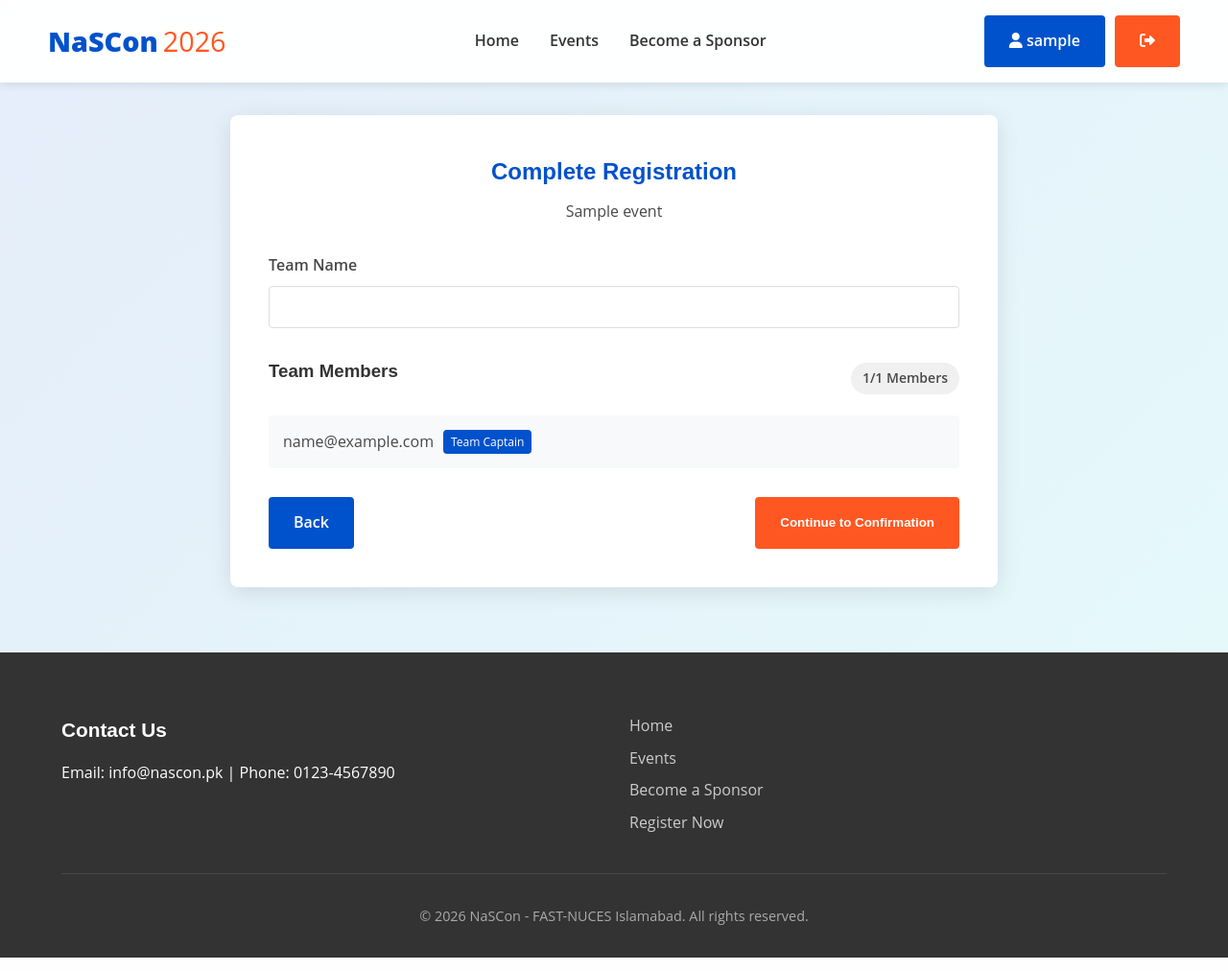
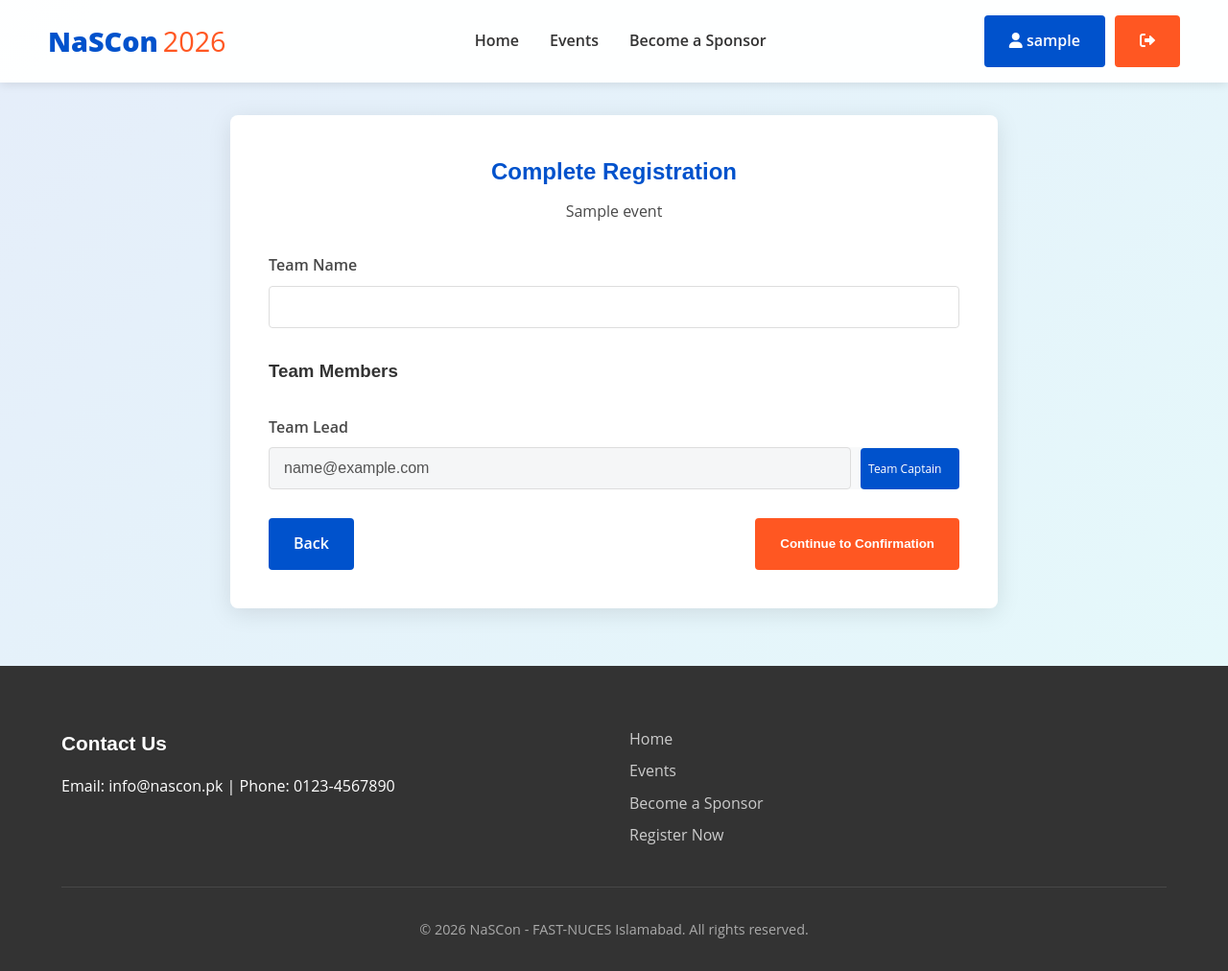
Before and after one commit to RafayAhmad7548/Nascon26, a Django app: page /events/register/1/team/ in a window 1280 px wide. Shown: the whole page at 96% size. Run offline with Django 5.2, Linux system fonts and the light colour scheme; a user stored in the database is signed in; tables that the repository leaves empty hold one stand-in row (values such as "Sample post").

Commit message:
djangofied team event registrations thingy

```diff
--- a/nascon/forms.py
+++ b/nascon/forms.py
@@ -1,5 +1,7 @@
 from django import forms
-from .models import User
+from django.db.models import Q
+from django.db.models.utils import make_model_tuple
+from .models import Event, ParticipantEvent, Team, User
 
 class SignupForm(forms.ModelForm):
 
@@ -48,10 +50,51 @@
     password = forms.CharField(widget=forms.PasswordInput(attrs={'class': 'form-control'}))
 
     def clean_email(self):
-        email = self.cleaned_data['email']
+        email = self.cleaned_data.get('email')
         try:
             User.objects.get(email=email)
         except User.DoesNotExist:
             raise forms.ValidationError('Email not registered', code='not registered')
 
         return email
+
+
+class TeamForm(forms.Form):
+    team_name = forms.CharField(max_length=255, required=True, widget=forms.TextInput(attrs={'class': 'form-control'}))
+    event = forms.IntegerField(widget=forms.HiddenInput())
+    team_lead =  forms.EmailField(max_length=255, disabled=True, widget=forms.EmailInput(attrs={'class': 'form-control',}))
+
+    def __init__(self, num_members: int, *args, **kwargs):
+        super().__init__(*args, **kwargs)
+        self.num_members = num_members
+
+        for i in range(1, self.num_members):
+            self.fields[f'member_{i}'] = forms.EmailField(max_length=255, required=False, widget=forms.EmailInput(attrs={'class': 'form-control'}))
+
+    def clean(self):
+        super().clean()
+
+        team_name = self.cleaned_data.get('team_name')
+        event = self.cleaned_data.get('event')
+        try:
+            Team.objects.get(team_name=team_name, event=event)
+            self.add_error('team_name', forms.ValidationError('Team name not available', code='not available'))
+        except Team.DoesNotExist:
+            members = []
+            # remove empty fields
+            for i in range(1, self.num_members):
+                member = self.cleaned_data.get(f'member_{i}')
+                if member == '':
+                    self.cleaned_data.pop(f'member_{i}')
+                else:
+                    try:
+                        user = User.objects.get(email=member, role='participant')
+                        ParticipantEvent.objects.get(pk=(user.id, event)) # type: ignore
+                        members.append(member)
+                    except User.DoesNotExist:
+                        self.add_error(f'member_{i}', error=forms.ValidationError('Participant does not exist'))
+                    except ParticipantEvent.DoesNotExist:
+                        self.add_error(f'member_{i}', error=forms.ValidationError('Participant already registered for this event'))
+
+            if len(members) != len(set(members)):
+                raise forms.ValidationError('Team members must be unique', code='must be unique')
--- a/nascon/models.py
+++ b/nascon/models.py
@@ -105,7 +105,11 @@
 
 class Team(models.Model):
     team_id = models.AutoField(primary_key=True)
-    team_name = models.CharField(unique=True, max_length=255)
+    team_name = models.CharField(max_length=255)
     max_size = models.IntegerField()
     score = models.IntegerField(blank=True, null=True)
+    event = models.ForeignKey(Event, on_delete=models.DO_NOTHING)
     paymentid = models.ForeignKey(Payment, on_delete=models.DO_NOTHING)
+
+    class Meta:
+        unique_together = (('team_name', 'event'))
--- a/nascon/static/nascon/css/main.css
+++ b/nascon/static/nascon/css/main.css
@@ -418,3 +418,17 @@
 from {opacity: 1;}
 to {opacity: 0; visibility: hidden;}
 }
+
+.error-message {
+    color: #dc3545;
+    font-size: 14px;
+    margin-top: 5px;
+}
+
+.non-field-errors {
+    background-color: rgba(231, 76, 60, 0.1);
+    border-left: 3px solid #e74c3c;
+    padding: 0.8rem;
+    margin-bottom: 1.5rem;
+    border-radius: 0 4px 4px 0;
+}
--- a/nascon/static/nascon/css/pages/registration.css
+++ b/nascon/static/nascon/css/pages/registration.css
@@ -129,7 +129,6 @@
 
 .team-captain {
     background-color: #f8f9fa;
-    padding: 15px;
     border-radius: 4px;
     margin-bottom: 15px;
     display: flex;
@@ -139,10 +138,11 @@
 .captain-label {
     background-color: var(--primary-color);
     color: white;
-    padding: 3px 8px;
+    padding: 12px 8px;
     border-radius: 4px;
     font-size: 12px;
     margin-left: 10px;
+    width: 120px;
 }
 
 .member-row {
--- a/nascon/templates/nascon/team_create.html
+++ b/nascon/templates/nascon/team_create.html
@@ -16,37 +16,57 @@
                 <p>{{ event.event_name }}</p>
             </div>
 
-            <form method="post" action="{% url 'team_create' event.event_id %}" class="team-form">
+            <form method="post" action="{% url 'team_create' event.event_id %}?{{ query_params }}" class="team-form" novalidate>
                 {% csrf_token %}
 
+
                 <div class="form-group">
-                    <label for="team_name">Team Name</label>
-                    <input type="text" id="team_name" name="team_name" required>
-                    <div id="team-name-validation" class="validation-message"></div>
+                    <label for="{{ form.team_name.id_for_label }}">Team Name</label>
+                    {{ form.team_name }}
+                    {% if form.team_name.errors %}
+                    <div class="error-message">{{ form.team_name.errors }}</div>
+                    {% endif %}
                 </div>
+
 
                 <div class="team-members">
                     <div class="members-header">
                         <h3>Team Members</h3>
-                        <div class="members-counter">
-                            <span id="membersCount">1/{{ event.max_participants }}</span> Members
-                        </div>
                     </div>
 
-                    <div class="team-captain">
-                        <span>{{ request.user.email }}</span>
-                        <span class="captain-label">Team Captain</span>
+                    {{ form.event }}
+
+                    <div class="form-group">
+                        <label for="{{ form.team_lead.id_for_label }}">Team Lead</label>
+                        <div class="team-captain">
+                            {{ form.team_lead }}
+                            <span class="captain-label">Team Captain</span>
+                        </div>
+                        {% if form.team_lead.errors %}
+                        <div class="error-message">{{ form.team_lead.errors }}</div>
+                        {% endif %}
                     </div>
 
-                    {% if is_team %}
-                    <div id="membersList">
-                        <!-- Dynamic member rows will be added here -->
+                    {% for field in form %}
+                        {% if field.name != 'team_name' and field.name != 'event' and field.name != 'team_lead' %}
+                            <div class="form-group">
+                            <label for="{{ field.id_for_label }}">{{ field.label }}</label>
+                                {{ field }}
+                                {% if field.errors %}
+                                <div class="error-message">{{ field.errors }}</div>
+                                {% endif %}
+                            </div>
+                        {% endif %}
+                    {% endfor%}
+
+                    {% if form.non_field_errors %}
+                    <div class="non-field-errors">
+                        {% for error in form.non_field_errors %}
+                        <p class="error-message">{{ error }}</p>
+                        {% endfor %}
                     </div>
+                    {% endif %}
 
-                    <button type="button" id="addMemberBtn" class="add-member">
-                        <i class="fa fa-plus"></i> Add Team Member
-                    </button>
-                    {% endif %}
                 </div>
 
                 <div class="actions">
@@ -58,109 +78,3 @@
     </div>
 </section>
 {% endblock %}
-
-{% block extra_js %}
-<script>
-    document.addEventListener('DOMContentLoaded', function() {
-        // Team name validation
-        const teamNameInput = document.getElementById('team_name');
-        const teamNameValidation = document.getElementById('team-name-validation');
-
-        teamNameInput.addEventListener('blur', function() {
-            if (teamNameInput.value) {
-                // Check if team name is available
-                fetch(`/api/check-team-name/?name=${encodeURIComponent(teamNameInput.value)}`)
-                    .then(response => response.json())
-                    .then(data => {
-                        if (data.exists) {
-                            teamNameValidation.textContent = "Team name is already taken";
-                            teamNameValidation.className = "validation-message invalid";
-                        } else {
-                            teamNameValidation.textContent = "Team name is available";
-                            teamNameValidation.className = "validation-message valid";
-                        }
-                    });
-            }
-        });
-
-        // Only initialize team member functionality if it's team registration
-        {% if is_team %}
-        // Handle adding/removing team members
-        const addMemberBtn = document.getElementById('addMemberBtn');
-        const membersList = document.getElementById('membersList');
-        const membersCount = document.getElementById('membersCount');
-        const maxMembers = {{ event.max_participants }};
-
-        // Add member row
-        addMemberBtn.addEventListener('click', function() {
-            const currentCount = membersList.querySelectorAll('.member-row').length + 1; // +1 for captain
-
-            if (currentCount < maxMembers) {
-                const memberRow = document.createElement('div');
-                memberRow.className = 'member-row';
-                memberRow.innerHTML = `
-                    <div class="member-email">
-                        <input type="email" name="member_email" placeholder="Team member's email address" required>
-                        <div class="validation-message"></div>
-                    </div>
-                    <button type="button" class="remove-member">×</button>
-                `;
-                membersList.appendChild(memberRow);
-                updateCounter();
-
-                // Add validation for this new email field
-                const emailInput = memberRow.querySelector('input[type="email"]');
-                const validationMessage = memberRow.querySelector('.validation-message');
-
-                emailInput.addEventListener('blur', function() {
-                    validateMemberEmail(emailInput, validationMessage);
-                });
-            }
-        });
-
-        // Remove member functionality
-        membersList.addEventListener('click', function(e) {
-            if (e.target.classList.contains('remove-member')) {
-                e.target.closest('.member-row').remove();
-                updateCounter();
-            }
-        });
-
-        function updateCounter() {
-            const currentCount = membersList.querySelectorAll('.member-row').length + 1; // +1 for captain
-            membersCount.textContent = `${currentCount}/${maxMembers}`;
-
-            // Disable add button if max reached
-            if (currentCount >= maxMembers) {
-                addMemberBtn.disabled = true;
-                addMemberBtn.style.opacity = '0.5';
-            } else {
-                addMemberBtn.disabled = false;
-                addMemberBtn.style.opacity = '1';
-            }
-        }
-
-        function validateMemberEmail(emailInput, validationElement) {
-            const email = emailInput.value;
-
-            if (email) {
-                fetch(`/api/check-member-email/?email=${encodeURIComponent(email)}`)
-                    .then(response => response.json())
-                    .then(data => {
-                        if (data.exists && data.is_participant) {
-                            validationElement.textContent = "✓ Valid participant";
-                            validationElement.className = "validation-message valid";
-                        } else if (data.exists) {
-                            validationElement.textContent = "✕ User exists but is not a participant";
-                            validationElement.className = "validation-message invalid";
-                        } else {
-                            validationElement.textContent = "✕ Email not registered";
-                            validationElement.className = "validation-message invalid";
-                        }
-                    });
-            }
-        }
-        {% endif %}
-    });
-</script>
-{% endblock %}
--- a/nascon/urls.py
+++ b/nascon/urls.py
@@ -13,6 +13,4 @@
     path('events/register/<int:event_id>/', views.event_register, name='event_register'),
     path('events/register/<int:event_id>/team/', views.team_create, name='team_create'),
     path('events/register/<int:event_id>/confirm/', views.registration_confirm, name='registration_confirm'),
-    path('api/check-team-name/', views.check_team_name, name='check_team_name'),
-    path('api/check-member-email/', views.check_member_email, name='check_member_email'),
 ]
--- a/nascon/views.py
+++ b/nascon/views.py
@@ -1,13 +1,14 @@
+from typing import Any
 from django.forms import ValidationError
 from django.shortcuts import render, redirect
 from django.contrib import messages
 from .models import Event, SponsorshipPackage
-from .forms import SignupForm
+from .forms import SignupForm, TeamForm
 from django.contrib.auth import authenticate, login, logout
 from django.http import JsonResponse
 from .models import Event, User, Sponsor, ParticipantEvent, Payment, Team
 from django.contrib.auth.decorators import login_required
-from .forms import SignupForm, LoginForm
+from .forms import SignupForm, LoginForm, TeamForm
 from functools import wraps
 
 
@@ -16,10 +17,10 @@
         @wraps(view)
         @login_required
         def wrapper(request, *args, **kwargs):
-            print('wrapper called')
             if request.user.role != role:
                 messages.error(request, f'This page is restricted to {role}')
-                return redirect('home')
+                # redirect to last page
+                return redirect(request.META.get('HTTP_REFERER'))
 
             return view(request, *args, **kwargs)
 
@@ -89,7 +90,7 @@
 @role_required('sponsor')
 def sponsor_view(request):
     """View for the main sponsor page showing available packages"""
-    # Dummy data for packages
+
     packages = SponsorshipPackage.objects.all()
 
     benefits_list = []
@@ -109,7 +110,6 @@
 
     package = SponsorshipPackage.objects.get(package_id__exact=package_id)
 
-    # Get events from database or use dummy data
     events = Event.objects.all()
 
     return render(request, 'nascon/sponsor_events.html', {
@@ -128,14 +128,13 @@
         package = SponsorshipPackage.objects.get(package_id=package_id)
         event = Event.objects.get(event_id=event_id)
 
-        # Insert into Sponsor table (avoid duplicates in keys)
         sponsor_obj, created = Sponsor.objects.get_or_create(
             sponsor_id=user,
             event_id=event,
             defaults={'package': package}
         )
         if not created:
-            sponsor_obj.package = package  # Update package if already exists
+            sponsor_obj.package = package
         sponsor_obj.save()
 
         return render(request, 'nascon/sponsor_confirm.html', {
@@ -145,30 +144,24 @@
 
     return redirect('sponsor')
 
-@login_required
+@role_required('participant')
 def event_register(request, event_id):
     """First page: Choose solo or team participation"""
-    # Get event details
+
     try:
         event = Event.objects.get(event_id=event_id)
     except Event.DoesNotExist:
         messages.error(request, "Event not found.")
         return redirect('events')
 
-    # Check user role is participant
-    if request.user.role != 'participant':
-        messages.error(request, "Only participants can register for events.")
-        return redirect('events')
-
-    # Check registration deadline
     from datetime import date
     if event.registration_last_date < date.today():
         messages.error(request, "Registration deadline has passed.")
         return redirect('events')
 
-    return render(request, 'nascon/event_register.html', {'event': event})
+    return render(request, 'nascon/event_register.html', { 'event': event })
 
-@login_required
+@role_required('participant')
 def team_create(request, event_id):
     """Second page: Create team or register solo"""
     try:
@@ -177,41 +170,39 @@
         messages.error(request, "Event not found.")
         return redirect('events')
 
-    # Get registration type
     registration_type = request.GET.get('type', 'solo')
-    is_team = registration_type == 'team'
+    num_members = 1 if registration_type == 'solo' else event.max_participants
 
     if request.method == 'POST':
-        # Process form submission
-        team_name = request.POST.get('team_name')
-        member_emails = request.POST.getlist('member_email')
 
-        # Store in session for confirmation page
-        request.session['registration_data'] = {
-            'event_id': event_id,
-            'team_name': team_name,
-            'member_emails': member_emails,
-            'is_team': is_team
-        }
+        form = TeamForm(num_members, request.POST, initial={ 'event': event_id, 'team_lead': request.user.email })
+        if form.is_valid():
 
-        return redirect('registration_confirm', event_id=event_id)
+            request.session['team_form_data'] = form.cleaned_data
+            return redirect('registration_confirm', event_id=event_id)
 
-    return render(request, 'nascon/team_create.html', {
-        'event': event,
-        'is_team': is_team
-    })
+    else:
+        form = TeamForm(num_members, initial={ 'event': event_id, 'team_lead': request.user.email })
 
-@login_required
+    query_params = request.GET.urlencode()
+    return render(request, 'nascon/team_create.html', { 'form': form, 'event': event, 'query_params': query_params })
+
+@role_required('participant')
 def registration_confirm(request, event_id):
     """Third page: Confirm and complete registration"""
-    # Get data from session
-    registration_data = request.session.get('registration_data', {})
-
     try:
         event = Event.objects.get(event_id=event_id)
     except Event.DoesNotExist:
         messages.error(request, "Event not found.")
         return redirect('events')
+
+    cleaned_data: dict[str, Any] = request.session.get('team_form_data', {})
+
+    member_emails = []
+    for k,v in cleaned_data.items():
+        if k.startswith('member_'):
+            member_emails.append(v)
+
 
     if request.method == 'POST':
         # Create payment with 3-day due date
@@ -223,9 +214,10 @@
 
         # Create team
         team = Team.objects.create(
-            team_name=registration_data['team_name'],
+            team_name=cleaned_data['team_name'],
             max_size=event.max_participants,
             score=0,
+            event=event,
             paymentid=payment
         )
         # Create participant-event record for team captain
@@ -234,45 +226,20 @@
             event_id=event,
             team=team
         )
-        # Create participant-event records for team members
-        if registration_data.get('is_team'):
-            for email in registration_data.get('member_emails', []):
-                if email:
-                    try:
-                        member = User.objects.get(email=email, role='participant')
-                        ParticipantEvent.objects.create(
-                            participant_id=member,
-                            event_id=event,
-                            team=team
-                        )
-                    except User.DoesNotExist:
-                        pass
+
+        for email in member_emails:
+            member = User.objects.get(email=email, role='participant')
+            ParticipantEvent.objects.create(
+                participant_id=member,
+                event_id=event,
+                team=team
+            )
 
         messages.success(request, f"Successfully registered for {event.event_name}!")
         return redirect('events')
 
     return render(request, 'nascon/registration_confirm.html', {
         'event': event,
-        'registration_data': registration_data
+        'team_name': cleaned_data['team_name'],
+        'member_emails': member_emails
     })
-
-def check_team_name(request):
-    """Validate if team name is unique"""
-    team_name = request.GET.get('name', '')
-    exists = Team.objects.filter(team_name=team_name).exists()
-    return JsonResponse({'exists': exists})
-
-def check_member_email(request):
-    """Validate if email belongs to a participant"""
-    email = request.GET.get('email', '')
-    try:
-        user = User.objects.get(email=email)
-        return JsonResponse({
-            'exists': True,
-            'is_participant': user.role == 'participant'
-        })
-    except User.DoesNotExist:
-        return JsonResponse({
-            'exists': False,
-            'is_participant': False
-        })
```
Also changed, not shown: nascon/static/nascon/css/pages/auth.css (+0 -14 lines), nascon/templates/nascon/registration_confirm.html (+5 -9 lines), nascon/migrations/0004_team_event_alter_team_team_name_and_more.py (added).
